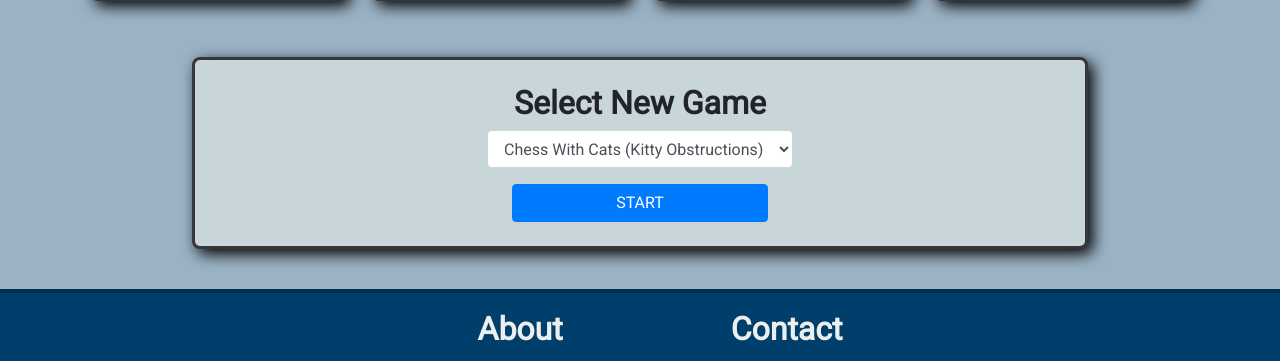
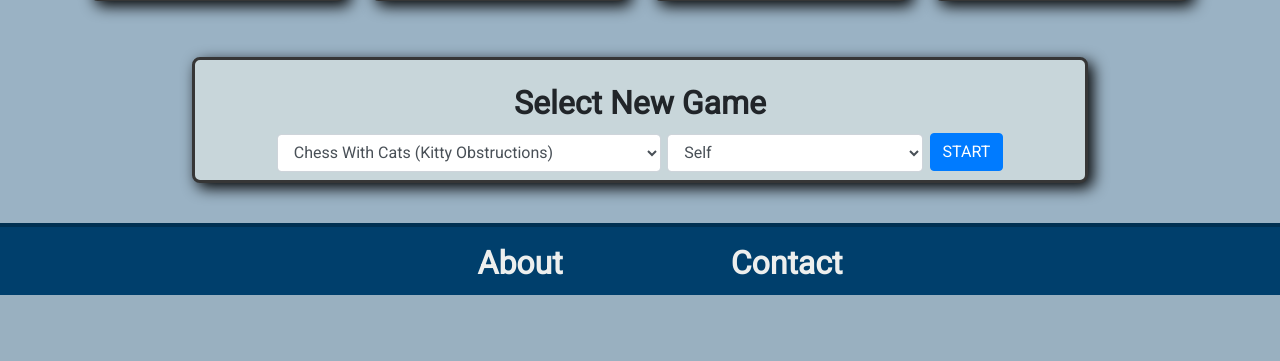
Before and after one commit to HallBM/ChessWithCats, a Spring Boot app: page / in a window 1280 px wide. Shown: the part 995-1356 px from the top of the page. After the commit the page ends 1290 px from the top, so only its background shows below. Run offline with Spring Boot 4, Linux system fonts and the light colour scheme.

Commit message:
Added opponent selection for game request.

```diff
--- a/chesswithcats/src/main/resources/static/CSS/general.css
+++ b/chesswithcats/src/main/resources/static/CSS/general.css
@@ -211,7 +211,7 @@ input[type=radio]:checked + img{
 }
 
 
-.new-game{
+#game-menu{
     display: inline-flex;
     justify-content: center;
     align-items: center;
@@ -228,8 +228,31 @@ input[type=radio]:checked + img{
 }
 
 #selected-game{
-    width: 20vw;
+    width: 10vw;
     margin: 2vh 0;
     justify-content: center;
 
 }
+
+.newgameselection{
+    flex-wrap: nowrap;
+    justify-content: space-evenly;
+}
+
+#new-game{
+    width: 100%;
+    display: inline-block;
+}
+
+#games{
+    width: 30vw;
+
+}
+
+#opponent{
+    width: 20vw;
+}
+
+.form-control{
+    display:inline-block;
+}
--- a/chesswithcats/src/main/resources/templates/chessboard.html
+++ b/chesswithcats/src/main/resources/templates/chessboard.html
@@ -1,5 +1,5 @@
 <!DOCTYPE html>
-<html lang="en">
+<html lang="en" xmlns:th="http://www.thymeleaf.org">
 
 <head>
   <meta charset="UTF-8" />
--- a/chesswithcats/src/main/resources/templates/index.html
+++ b/chesswithcats/src/main/resources/templates/index.html
@@ -1,5 +1,5 @@
 <!DOCTYPE html>
-<html lang="en">
+<html lang="en" xmlns:th="http://www.thymeleaf.org">
 
 <head>
   <meta charset="UTF-8">
@@ -83,16 +83,24 @@
 
 
     <section>
-     <div class="new-game" id="game-menu">
-        <form action="./chessboard.html" method="">
+     <div id="game-menu">
+        <form id="new-game" action="./chessboard.html" method="">
           <h2 style="text-align: center">Select New Game</h2>
-          <select id="games" name="games" class="form-control w-100">
+          <div class="newgameselection">
+          <select id="games" name="games" class="form-control">
             <option value="game1" selected>Chess With Cats (Kitty Obstructions)</option>
             <option value="game2">Cat Chess (Ambigious Kitty Pieces)</option>
             <option value="game3">Ultimate Cat Chess (Defiant Kitties)</option>
             <option value="game0">Classic Chess (Kitty-less Chess)</option>
           </select>
-          <input id="selected-game" type="submit" value="START" class="btn btn-primary">
+          <select id="opponent" name="opponent" class="form-control">
+            <option value="random" selected>Self</option>
+            <option value="friend1">Random Opponent</option>
+            <option value="friend2">Friend1</option>
+            <option value="friend3">Friend2</option>
+          </select>
+          <input id="submit" type="submit" value="START" class="btn btn-primary">
+          </div>
         </form>
       </div>
 
--- a/chesswithcats/src/main/resources/templates/leaderboard.html
+++ b/chesswithcats/src/main/resources/templates/leaderboard.html
@@ -1,5 +1,5 @@
 <!DOCTYPE html>
-<html lang="en">
+<html lang="en" xmlns:th="http://www.thymeleaf.org">
 
 <head>
     <meta charset="UTF-8">
--- a/chesswithcats/src/main/resources/templates/login.html
+++ b/chesswithcats/src/main/resources/templates/login.html
@@ -1,5 +1,5 @@
 <!DOCTYPE html>
-<html lang="en">
+<html lang="en" xmlns:th="http://www.thymeleaf.org">
 
 <head>
     <meta charset="UTF-8">
--- a/chesswithcats/src/main/resources/templates/register.html
+++ b/chesswithcats/src/main/resources/templates/register.html
@@ -1,5 +1,5 @@
 <!DOCTYPE html>
-<html lang="en">
+<html lang="en" xmlns:th="http://www.thymeleaf.org">
 
 <head>
     <meta charset="UTF-8">
--- a/chesswithcats/src/main/resources/templates/underconstruction.html
+++ b/chesswithcats/src/main/resources/templates/underconstruction.html
@@ -1,5 +1,5 @@
 <!DOCTYPE html>
-<html lang="en">
+<html lang="en" xmlns:th="http://www.thymeleaf.org">
 
 <head>
     <meta charset="UTF-8">
```
Also changed, not shown: chesswithcats/src/main/resources/static/JS/addpieces.js (+4 -29 lines).
